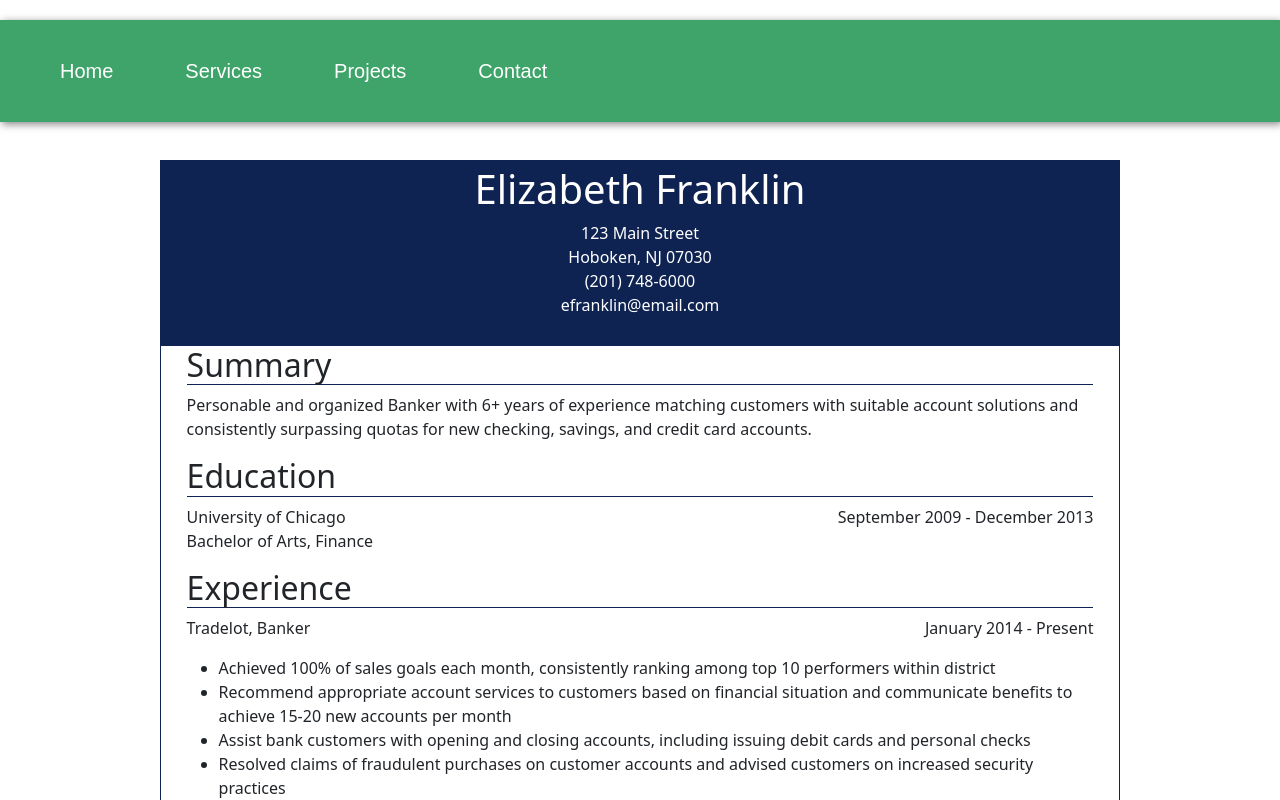
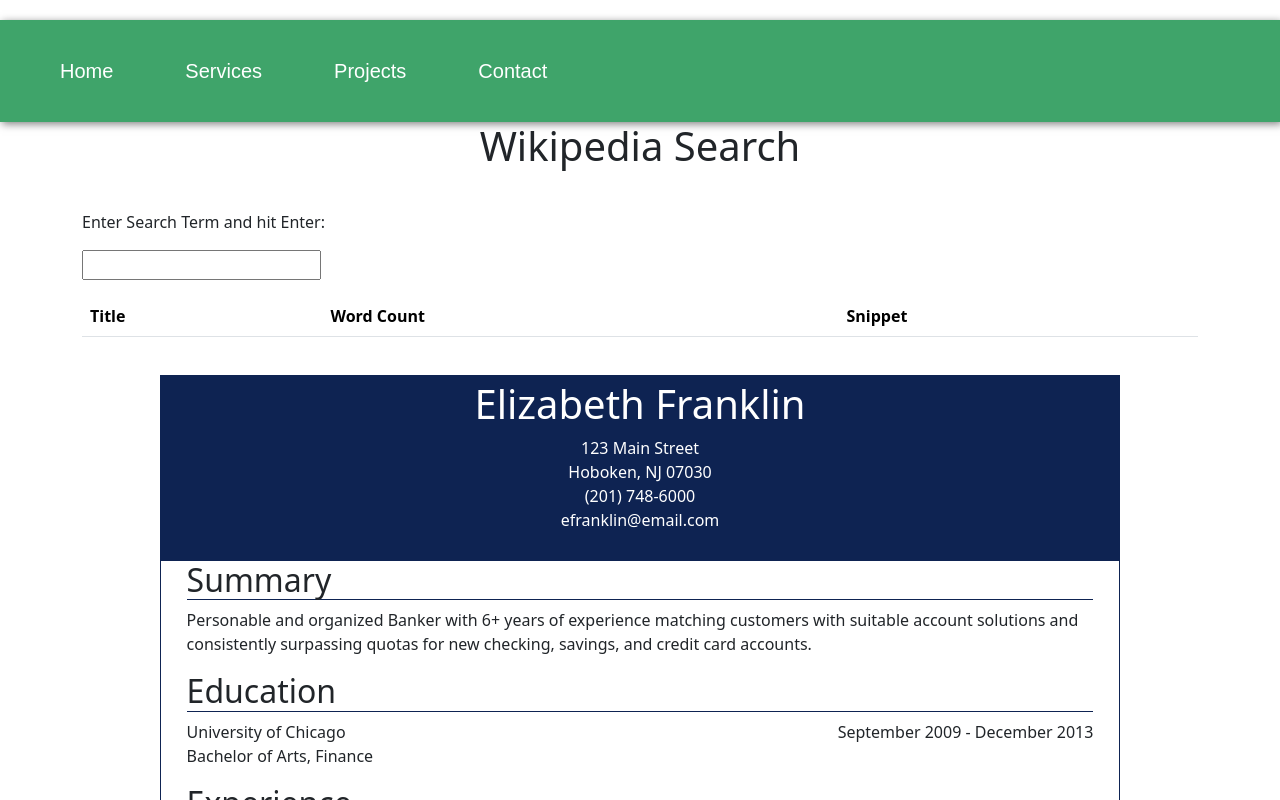
Before and after one commit to Tfull23/my-app, an Angular app: page /home in a window 1280 px wide. Shown: the top 800 px of the page. Built offline with nearby package versions, Linux system fonts and the light colour scheme.

Commit message:
add code to app.component ts

```diff
--- a/src/app/app.component.html
+++ b/src/app/app.component.html
@@ -7,4 +7,10 @@
   </ul>
 </nav>
 
+<div class="container">
+  <h1 class="text-center">{{ title }}</h1>
+  <app-search-bar (submitted)="onTerm($event)"></app-search-bar>
+  <app-page-list [pages]="pages"></app-page-list>
+</div>
+
 <router-outlet></router-outlet>
--- a/src/app/app.component.ts
+++ b/src/app/app.component.ts
@@ -1,12 +1,27 @@
-import { Component } from '@angular/core';
+import { Component, Injectable } from '@angular/core';
 import { RouterOutlet } from '@angular/router';
+import { WikipediaService } from './wikipedia.service';
+import { SearchBarComponent } from './search-bar/search-bar.component';
+import { PageListComponent } from './page-list/page-list.component';
+import { NgFor } from '@angular/common';
 
 @Component({
   selector: 'app-root',
-  imports: [RouterOutlet],
+  standalone: true,
+  imports: [RouterOutlet, SearchBarComponent, PageListComponent, NgFor],
   templateUrl: './app.component.html',
   styleUrl: './app.component.css'
 })
+
 export class AppComponent {
-  title = 'TechX Consulting Services';
+  title = 'Wikipedia Search';
+  pages = [];
+
+  constructor(private wikipedia: WikipediaService) {}
+
+  onTerm(term: string) {
+    this.wikipedia.search(term).subscribe((response: any) => {
+      this.pages = response.query.search;
+    });
+  }
 }
```
